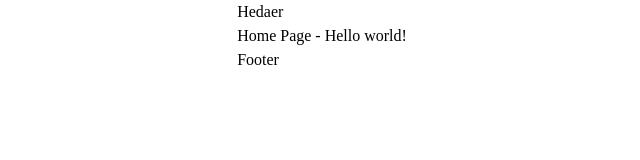
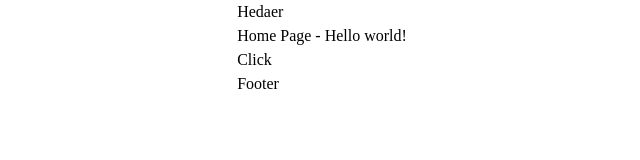
Before and after one commit to JasonXB/EF_Clone, a Next.js app: page / in a window 1280 px wide. Shown: the top 160 px of the page, without its empty margins (318-958 px from the left). Built offline with nearby package versions, Linux system fonts and the light colour scheme.

Commit message:
Added Layout to become a mentor page

```diff
--- a/pages/become-a-mentor.tsx
+++ b/pages/become-a-mentor.tsx
@@ -53,15 +53,8 @@ const becomeAMentor: NextPage = (props) => {
   ];
 
   return (
-
-
+    <Layout>
       <div className="px-4 sm:px-8 xl:px-0 grid grid-cols-[1fr_auto_1fr]">
-      <Head>
-        <title>Empowered Futures - Become a Mentor</title>
-        <meta name="description" content="Generated by create next app" />
-        <link rel="icon" href="/favicon.ico" />
-      </Head>
-
         {content.map((section, i) => {
           return (
             <section key={i} className="mt-12 col-start-2 col-end-3">
@@ -88,7 +81,7 @@ const becomeAMentor: NextPage = (props) => {
           );
         })}
       </div>
-
+    </Layout>
   );
 };
 
--- a/pages/index.tsx
+++ b/pages/index.tsx
@@ -1,4 +1,5 @@
 import type { NextPage } from 'next';
+import Link from 'next/link';
 
 import Layout from '../components/Layout';
 
@@ -6,6 +7,9 @@ const Home: NextPage = ({}) => {
   return (
     <Layout>
       <h1>Home Page - Hello world!</h1>
+      <Link href="/become-a-mentor">
+        <a>Click</a>
+      </Link>
     </Layout>
   );
 };
```
Lines whose indentation alone changed are shown as unchanged.
